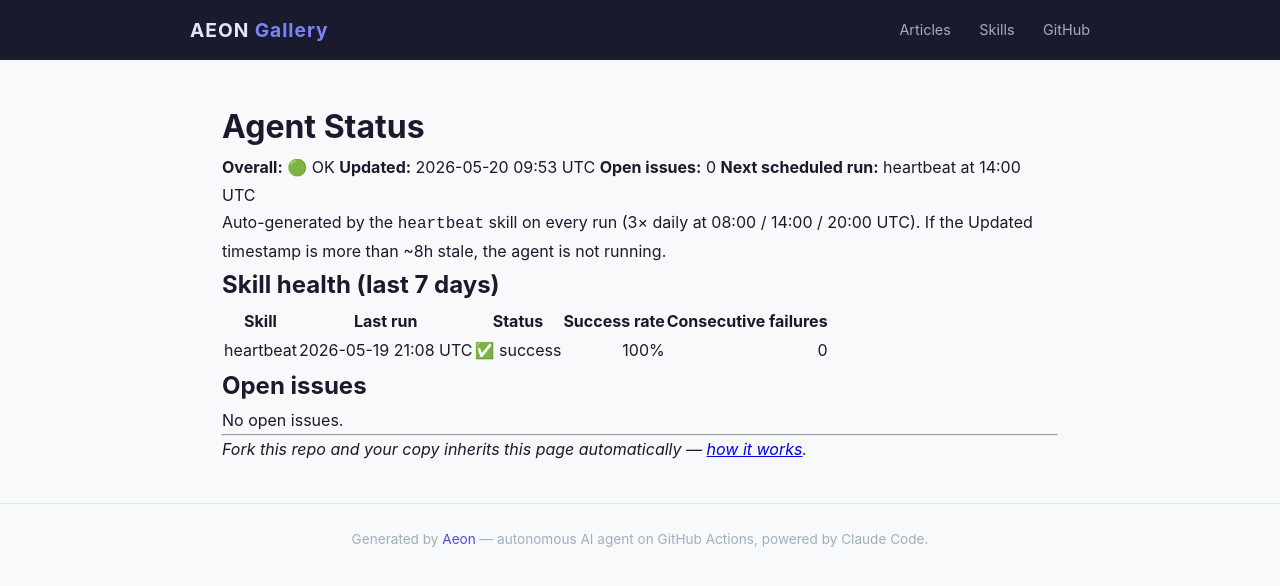
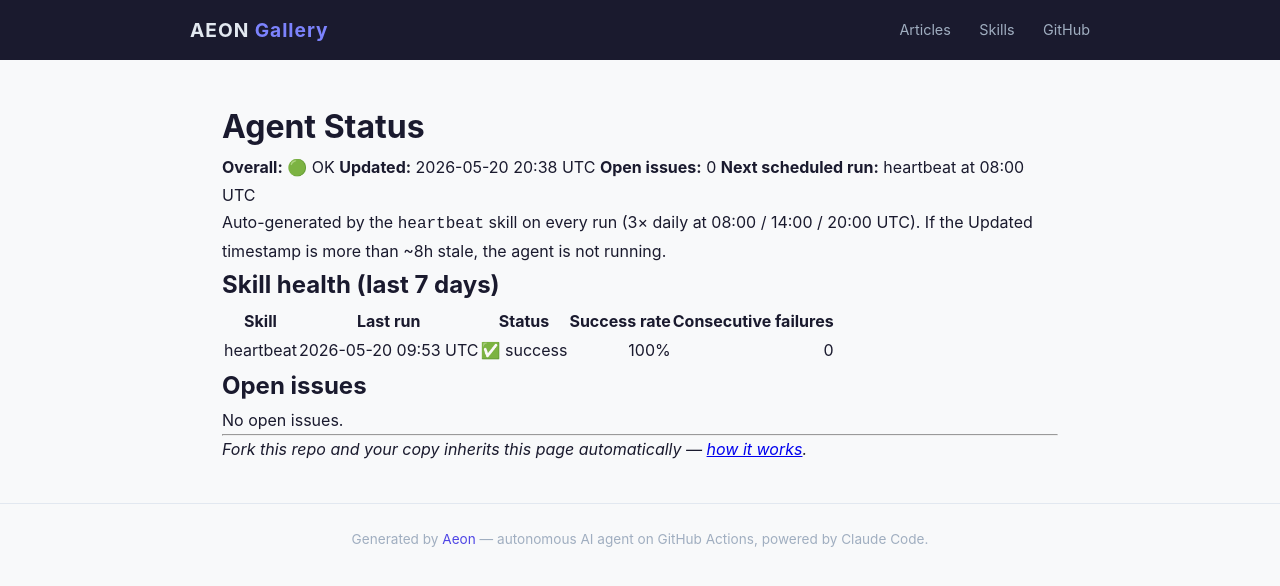
Before and after one commit to amaz98/maz-aeon, a Jekyll site: the page built from docs/status.md, in a window 1280 px wide. Shown: the top 586 px of the page. Built offline with Jekyll 4.4.1, drawn with Linux system fonts in a browser that asks for light colours.

Commit message:
chore(heartbeat): auto-commit 2026-05-20

```diff
--- a/docs/status.md
+++ b/docs/status.md
@@ -7,9 +7,9 @@
 # Agent Status
 
 **Overall:** 🟢 OK
-**Updated:** 2026-05-20 09:53 UTC
+**Updated:** 2026-05-20 20:38 UTC
 **Open issues:** 0
-**Next scheduled run:** heartbeat at 14:00 UTC
+**Next scheduled run:** heartbeat at 08:00 UTC
 
 Auto-generated by the `heartbeat` skill on every run (3× daily at 08:00 / 14:00 / 20:00 UTC). If the Updated timestamp is more than ~8h stale, the agent is not running.
 
@@ -17,7 +17,7 @@
 
 | Skill | Last run | Status | Success rate | Consecutive failures |
 |-------|----------|--------|-------------:|---------------------:|
-| heartbeat | 2026-05-19 21:08 UTC | ✅ success | 100% | 0 |
+| heartbeat | 2026-05-20 09:53 UTC | ✅ success | 100% | 0 |
 
 ## Open issues
 
--- a/memory/token-usage.csv
+++ b/memory/token-usage.csv
@@ -2,3 +2,4 @@
 2026-05-19,on-chain-monitor,claude-opus-4-7,9,1417,151720,17445
 2026-05-19,heartbeat,claude-opus-4-7,12,4764,306008,30262
 2026-05-20,heartbeat,claude-opus-4-7,487,5458,342962,30868
+2026-05-20,heartbeat,claude-opus-4-7,15,4824,296993,30270
```
Also changed, not shown: memory/logs/2026-05-20.md (+8 -0 lines), .outputs/heartbeat.md.
